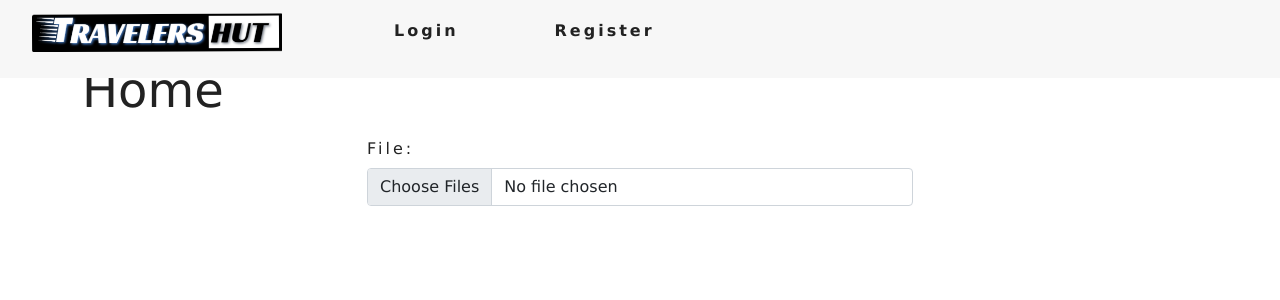
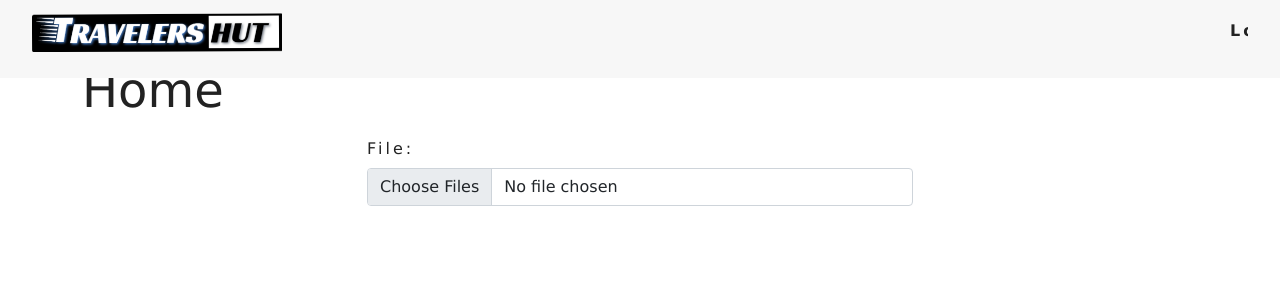
Before and after one commit to jakaria98/TravelersHut, a React (Create React App) app in the folder client/: page / in a window 1280 px wide. Shown: the top 300 px of the page. Built offline with nearby package versions, Linux system fonts and the light colour scheme.

Commit message:
added css of navbar . extra div added in all places to create an gap after navbar.

```diff
--- a/client/src/component/App.css
+++ b/client/src/component/App.css
@@ -335,3 +335,6 @@ h6 {
   margin-right: 80px;
   padding: 0.5rem 0;
 }
+.nav-none-logged {
+  margin-left: 900px;
+}
--- a/client/src/component/Navbar.js
+++ b/client/src/component/Navbar.js
@@ -26,7 +26,7 @@ class Navbar extends Component {
               </li>
             </ul>
           ) : (
-            <ul className="nav-links">
+            <ul className="nav-links nav-none-logged">
               <li>
                 <Link to="/login">Login</Link>
               </li>
--- a/client/src/pages/place/allPlaces.js
+++ b/client/src/pages/place/allPlaces.js
@@ -27,6 +27,7 @@ class AllPlaces extends Component {
     console.log(place);
     return (
       <>
+        <div className='my-5'></div>
         {this.props.guide.isAuthenticated ? (
           <button
             className="btn btn-primary d-block center container"
```
